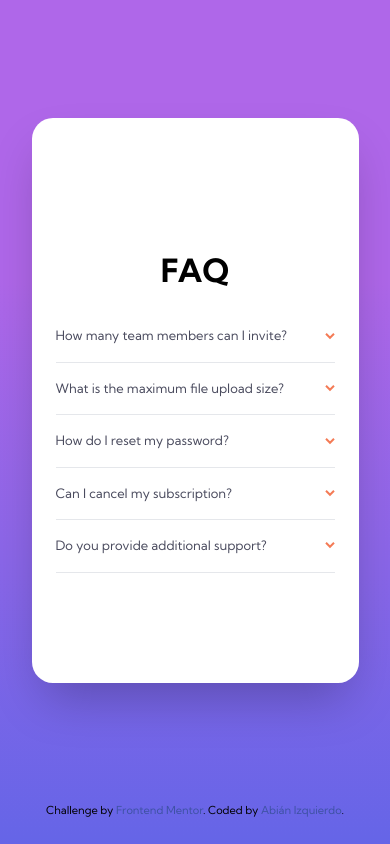
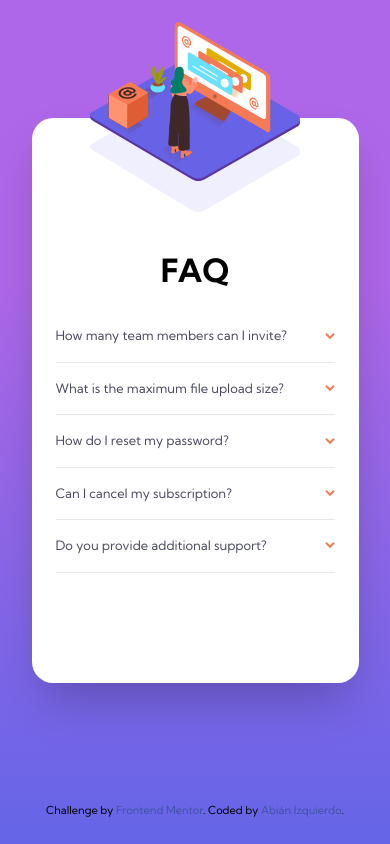
Before and after one commit to abizmo/faq-accordion-card, a React (Create React App) app: page / in a window 390 px wide. Built offline with nearby package versions, Linux system fonts and the light colour scheme.

Commit message:
Add illustration mobile

```diff
--- a/src/components/FaqCard/index.jsx
+++ b/src/components/FaqCard/index.jsx
@@ -11,7 +11,16 @@ const FaqCard = ({ faqs }) => {
   return (
     <div className="bg-white w-mobw h-mobh mx-auto pb-6u px-3u rounded shadow-2xl">
       <div className="flex flex-col items-center mb-2u pt-16u relative">
-
+        <img
+          alt="woman"
+          className="absolute -top-32 w-3/4 z-10"
+          src={`${process.env.PUBLIC_URL}/images/illustration-woman-online-mobile.svg`}
+        />
+        <img
+          alt="shadow"
+          className="absolute top-1 w-3/4 z-0"
+          src={`${process.env.PUBLIC_URL}/images/bg-pattern-mobile.svg`}
+        />
         <h1 className="text-h1 font-bold">FAQ</h1>
       </div>
       <div>
```
